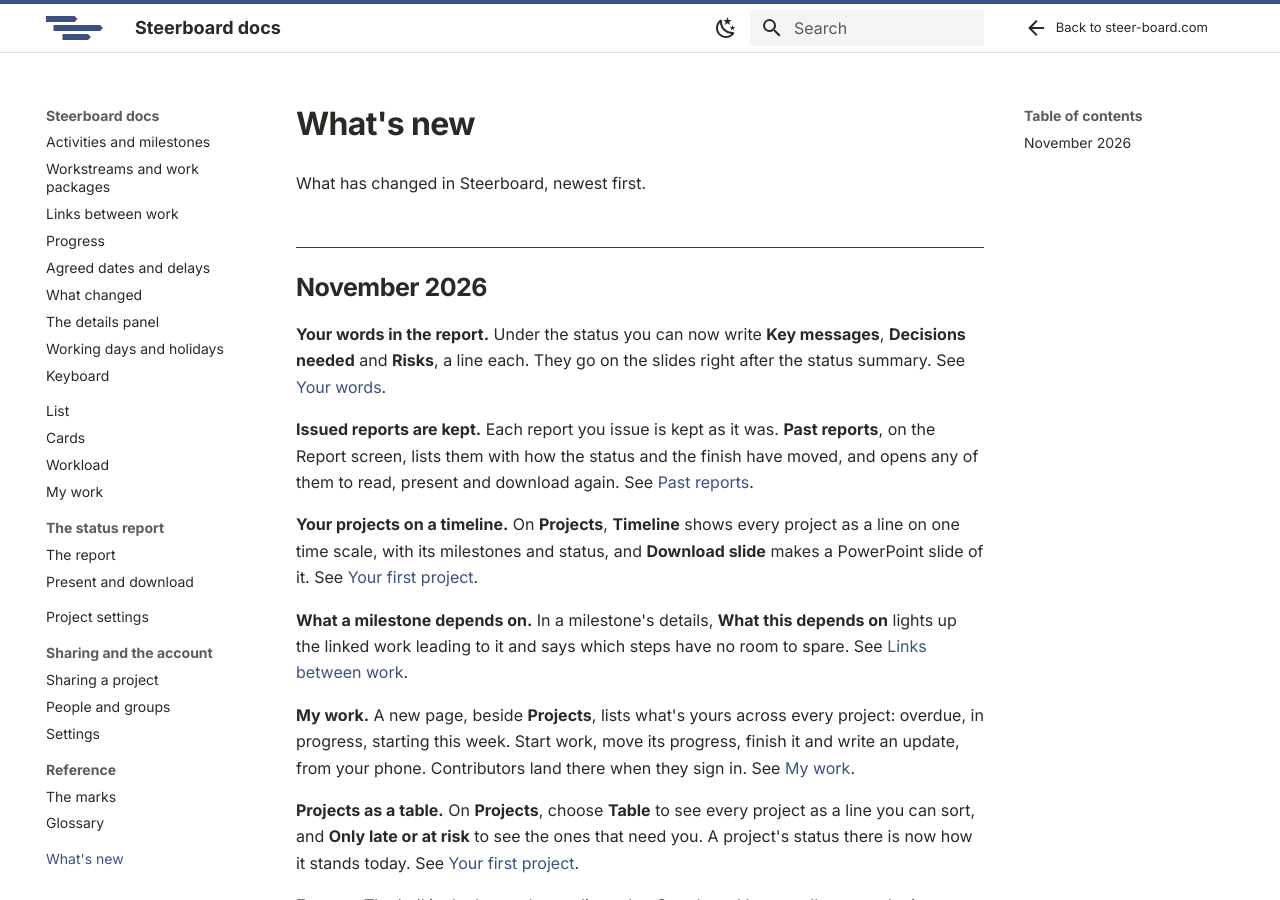
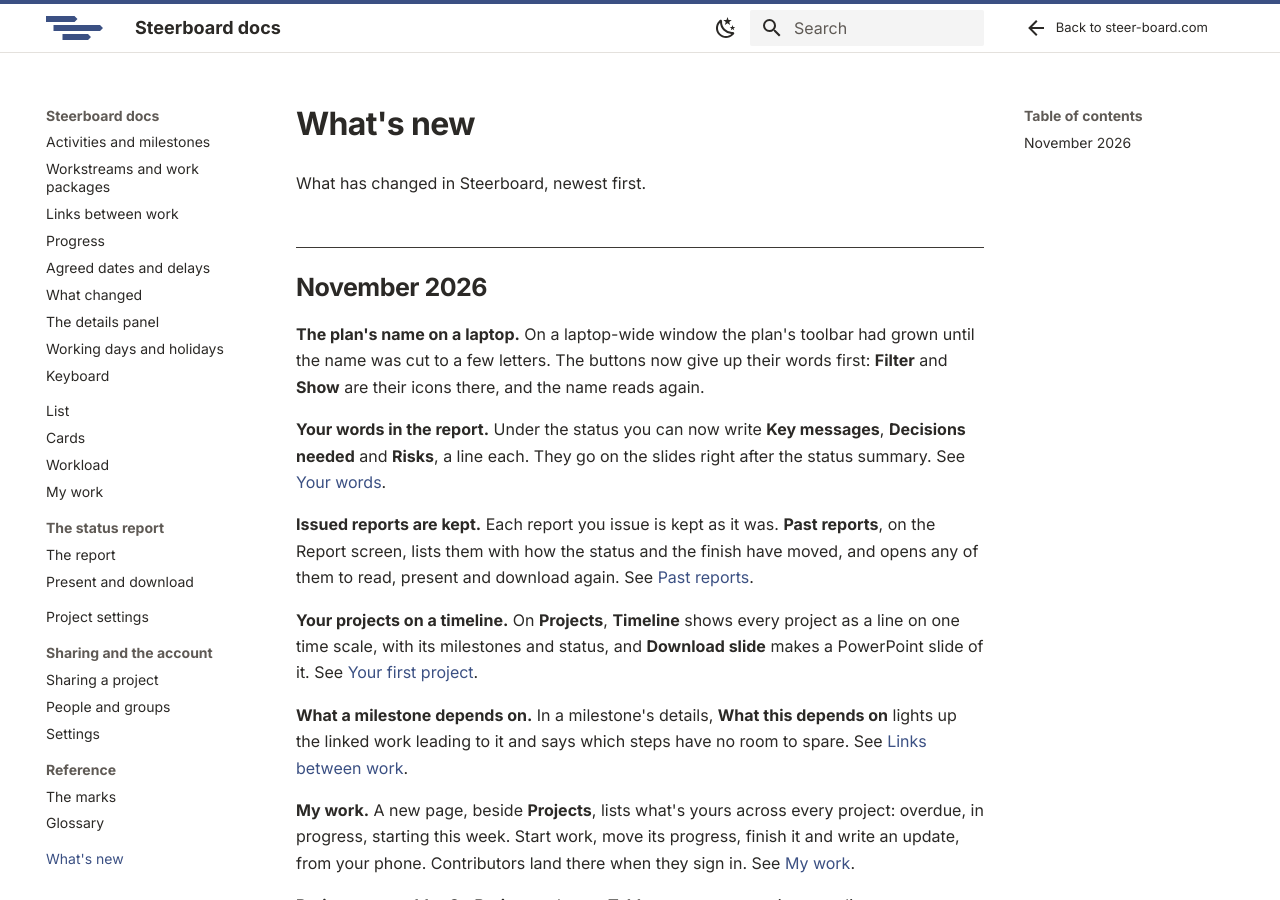
Before and after one commit to mistahcase/steerboard-docs, an MkDocs documentation site: the page built from pages/whats-new.md, in a window 1280 px wide and 900 px high. Built offline with MkDocs 1.6.1 and Material for MkDocs 9.7.7, drawn with Linux system fonts in a browser that asks for light colours.

Commit message:
The plan's name keeps its room on a laptop-wide window
After Find, Fit, Show and What changed joined the plan's toolbar, a window
1280 across left the plan's name with a few letters ("Nort…"). Found while
filming the tour.

The buttons now give up their words before the name gives up its own, on
the plan only: below 1500 Filter and Show are their icons and the time scale
sits tighter; between 1100 and 1260 Today is its icon. The name has some
200px at 1280 and all of it from 1440.

SCENARIOS.md M4, checked in ui:check at 1280 and 1366 across. Docs: the
board page and What's new.

Co-Authored-By: Claude Fable 5.2 <noreply@anthropic.com>

```diff
--- a/pages/whats-new.md
+++ b/pages/whats-new.md
@@ -3,6 +3,11 @@
 What has changed in Steerboard, newest first.
 
 ## November 2026
+
+**The plan's name on a laptop.** On a laptop-wide window the plan's toolbar had
+grown until the name was cut to a few letters. The buttons now give up their
+words first: **Filter** and **Show** are their icons there, and the name reads
+again.
 
 **Your words in the report.** Under the status you can now write **Key
 messages**, **Decisions needed** and **Risks**, a line each. They go on the
```
Also changed, not shown: pages/plan/board.md (+3 -0 lines).
